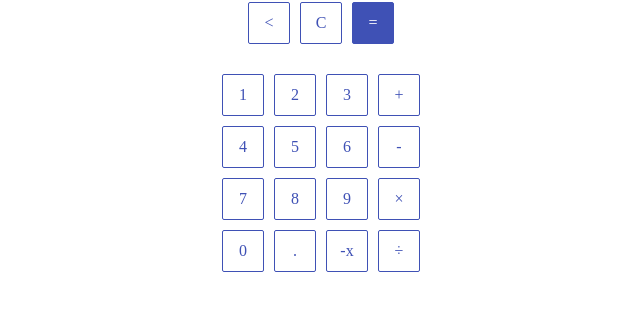
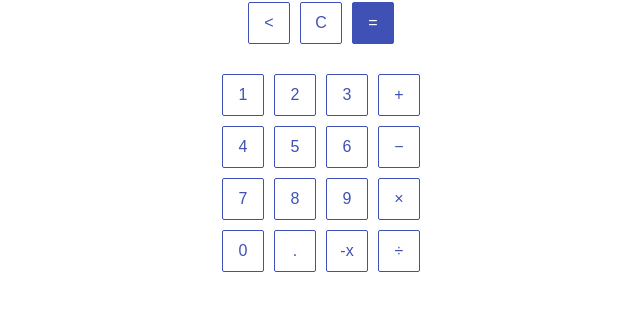
Before and after one commit to jpyatachkov/vue-calculator, a Vue app: page / in a window 1280 px wide. Shown: the part 307-618 px from the top of the page, without its empty margins (319-959 px from the left). Built offline with nearby package versions, Linux system fonts and the light colour scheme; a small style sheet from the web is missing.

Commit message:
Cosmetic

```diff
--- a/package.json
+++ b/package.json
@@ -10,6 +10,7 @@
     },
     "dependencies": {
         "infix-to-postfix": "^0.0.3",
+        "roboto-fontface": "^0.10.0",
         "vue": "^2.5.17"
     },
     "devDependencies": {
--- a/src/App.vue
+++ b/src/App.vue
@@ -23,10 +23,13 @@
         min-height: 100%;
     }
 
+    body {
+        font-family: 'Roboto-Slab', sans-serif;
+    }
+
     #app {
-        font-family: 'Avenir', Helvetica, Arial, sans-serif;
         height: 100%;
-        width: 100%;;
+        width: 100%;
     }
 
     .App__container {
--- a/src/components/MyCalculator.vue
+++ b/src/components/MyCalculator.vue
@@ -66,7 +66,7 @@
                 { text: '4', meta: '4' },
                 { text: '5', meta: '5' },
                 { text: '6', meta: '6' },
-                { text: '-', meta: ' - ' },
+                { text: '−', meta: ' - ' },
 
                 { text: '7', meta: '7' },
                 { text: '8', meta: '8' },
--- a/src/main.ts
+++ b/src/main.ts
@@ -1,3 +1,5 @@
+import 'roboto-fontface/css/roboto-slab/sass/roboto-slab-fontface.scss';
+
 import App from '@/App.vue';
 import Vue from 'vue';
 
```
Also changed, not shown: 1 other file (tests, documents, lock files or other folders).
